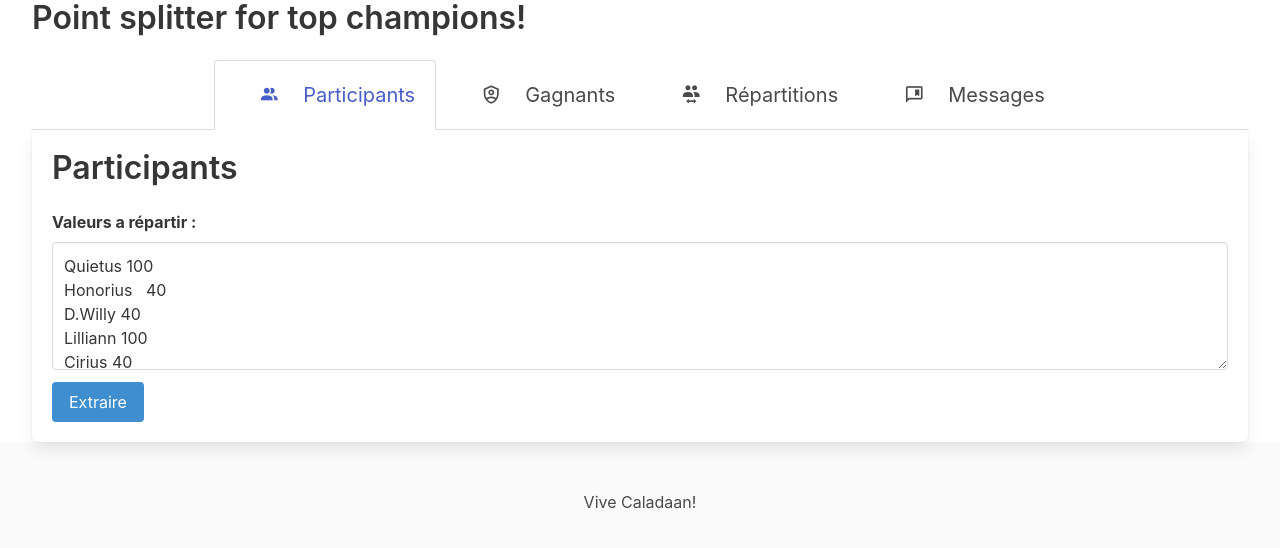
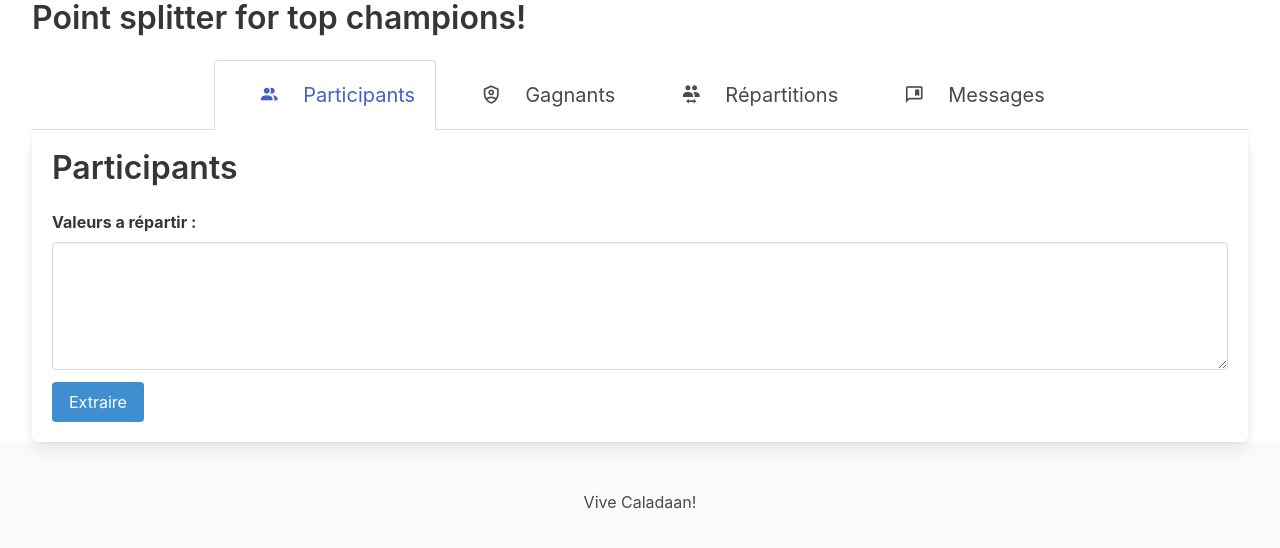
Before and after one commit to Grummfy/game-foe-top-winners, a Vue app: page / in a window 1280 px wide. Shown: the top 548 px of the page. Built offline with nearby package versions, Linux system fonts and the light colour scheme.

Commit message:
chore: remove debug

```diff
--- a/src/components/Participants.vue
+++ b/src/components/Participants.vue
@@ -23,8 +23,7 @@ export default {
   name: "Participants",
   data: function () {
     return {
-      values:
-        "Quietus 100\nHonorius   40\nD.Willy 40\nLilliann 100\nCirius 40\nJijy 80\n\nLaure 50\nElemental 100\nKarelcote 40\n",
+      values: "", // "Quietus 100\nHonorius   40\nD.Willy 40\nLilliann 100\nCirius 40\nJijy 80\n\nLaure 50\nElemental 100\nKarelcote 40\n",
     };
   },
   props: {
```
